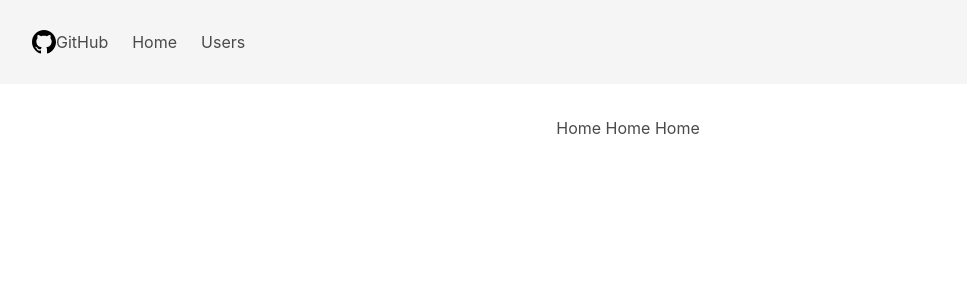
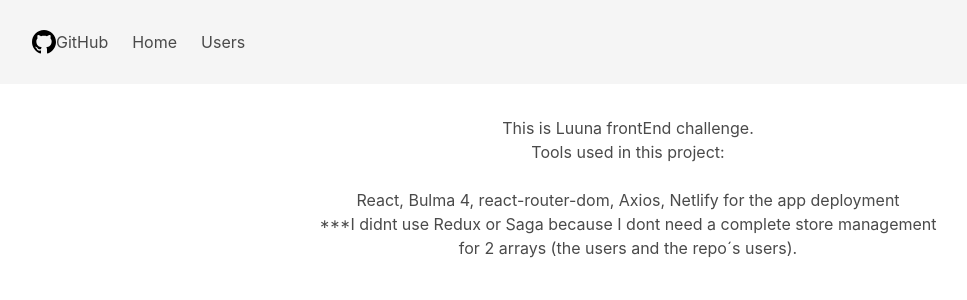
Before and after one commit to Richardtex22/luunaChallenge, a React (Create React App) app: page / in a window 1280 px wide. Shown: the top 300 px of the page, without its empty margins (12-979 px from the left). Built offline with nearby package versions, Linux system fonts and the light colour scheme.

Commit message:
Adding notes and set the same class for the search bar

```diff
--- a/src/Home.js
+++ b/src/Home.js
@@ -3,7 +3,11 @@ import React from 'react'
 const Home = () => {
     return (
         <div>
-           <h1>Home Home Home</h1>
+           <h1>This is Luuna frontEnd challenge. </h1>
+           <p>Tools used in this project:</p><br></br>
+           <p>React, Bulma 4, react-router-dom, Axios, Netlify for the app deployment</p>
+           <p>***I didnt use Redux or Saga because I dont need a complete store management</p>
+           <p>for 2 arrays (the users and the repo´s users).</p>
         </div>
     )
 }
--- a/src/Repos.js
+++ b/src/Repos.js
@@ -51,7 +51,7 @@ const Repos = ({ match }) => {
     return (
         <div className="container">
            <h1>Repositories</h1><br></br>
-           <input class="input input-space is-mobile"
+           <input class="input-space"
            placeholder="Search for user Repositories"
            onChange={(e) => setSearch(e.target.value)}
            >
```
